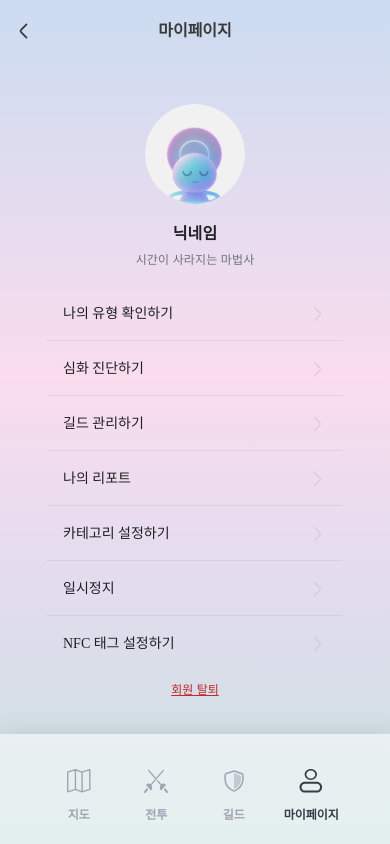
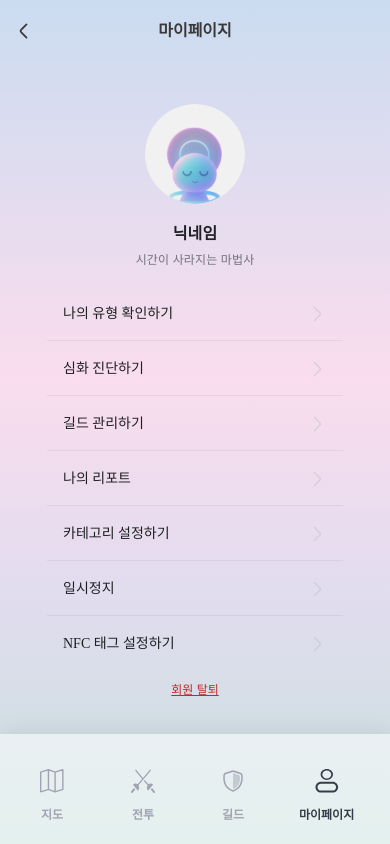
Before and after one commit to VOLRABBIT/VOLRABBIT_FE, a React (Vite) app in the folder Modo-FE/: page /mypage in a window 390 px wide. Built offline with nearby package versions, Linux system fonts and the light colour scheme; no server answers; sample sign-in values are in the browser's storage; a web font is replaced by a local one.

Commit message:
design: (Navbar) 모바일 / 태블릿 환경 아이콘 간격 차별화

```diff
--- a/Modo-FE/src/components/Navbar/Navbar.module.css
+++ b/Modo-FE/src/components/Navbar/Navbar.module.css
@@ -15,10 +15,12 @@
 .menuContainer {
   position: relative;
   display: flex;
-  justify-content: space-between;
+  justify-content: flex-start;
   align-items: center;
   height: 100%;
-  padding: 0 40px;
+  padding: 0;
+  padding-left: 40px;
+  padding-right: 40px;
   gap: 0;
 }
 
@@ -29,11 +31,48 @@
   justify-content: flex-start;
   gap: 0;
   cursor: pointer;
-  flex: 1;
-  min-width: 0;
+  flex: 0 0 auto;
   position: relative;
   padding-top: 35px;
   padding-bottom: 23px;
+}
+
+.menuItem:nth-child(1) {
+  margin-left: 0;
+  margin-right: 67px;
+}
+
+.menuItem:nth-child(2) {
+  margin-left: 0;
+  margin-right: 66px;
+}
+
+.menuItem:nth-child(3) {
+  margin-left: 0;
+  margin-right: 54px;
+}
+
+.menuItem:nth-child(4) {
+  margin-left: auto;
+  margin-right: 0;
+}
+
+@media (min-width: 600px) {
+  .menuContainer {
+    justify-content: space-between;
+    padding: 0 40px;
+  }
+  .menuItem {
+    flex: 1;
+    min-width: 0;
+  }
+  .menuItem:nth-child(1),
+  .menuItem:nth-child(2),
+  .menuItem:nth-child(3),
+  .menuItem:nth-child(4) {
+    margin-left: 0;
+    margin-right: 0;
+  }
 }
 
 .iconWrapper {
```
